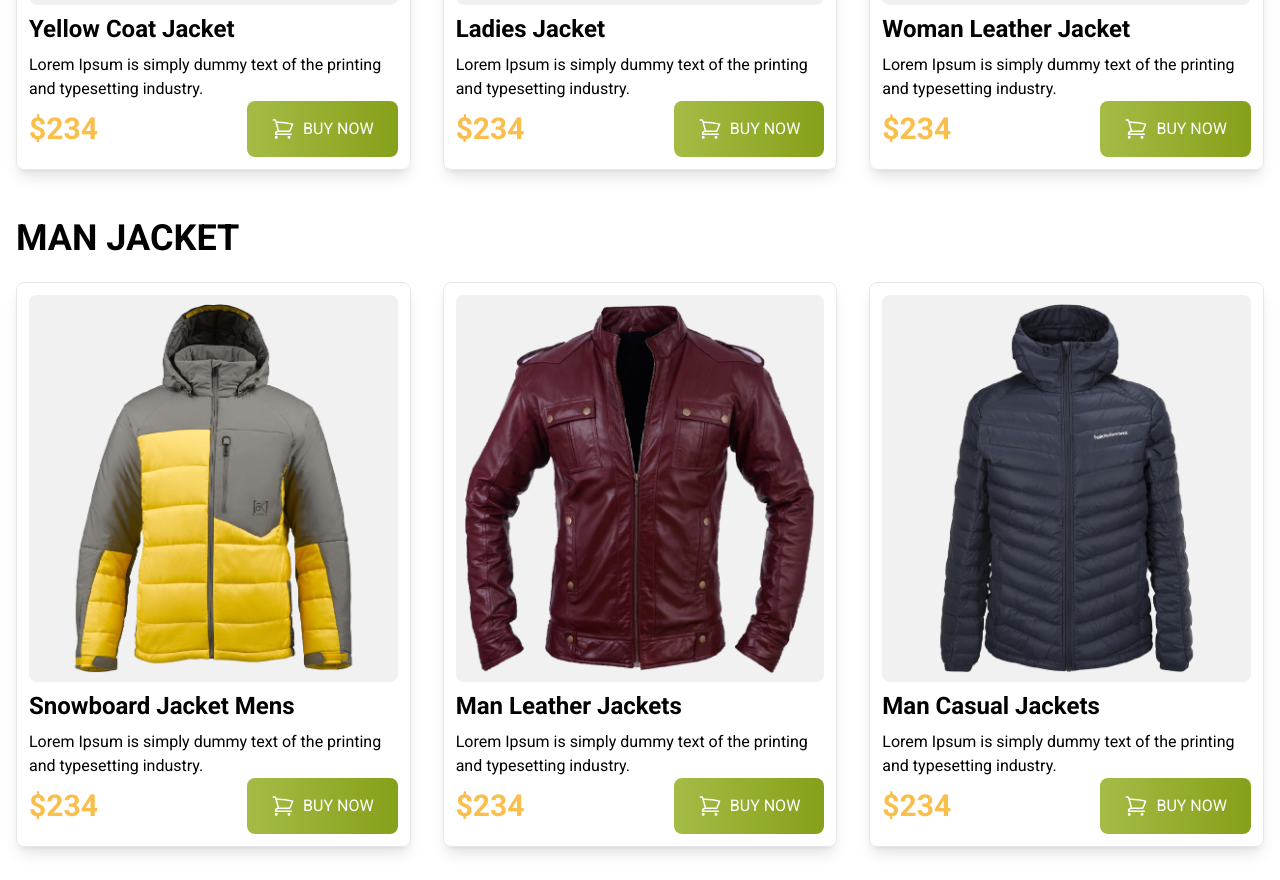
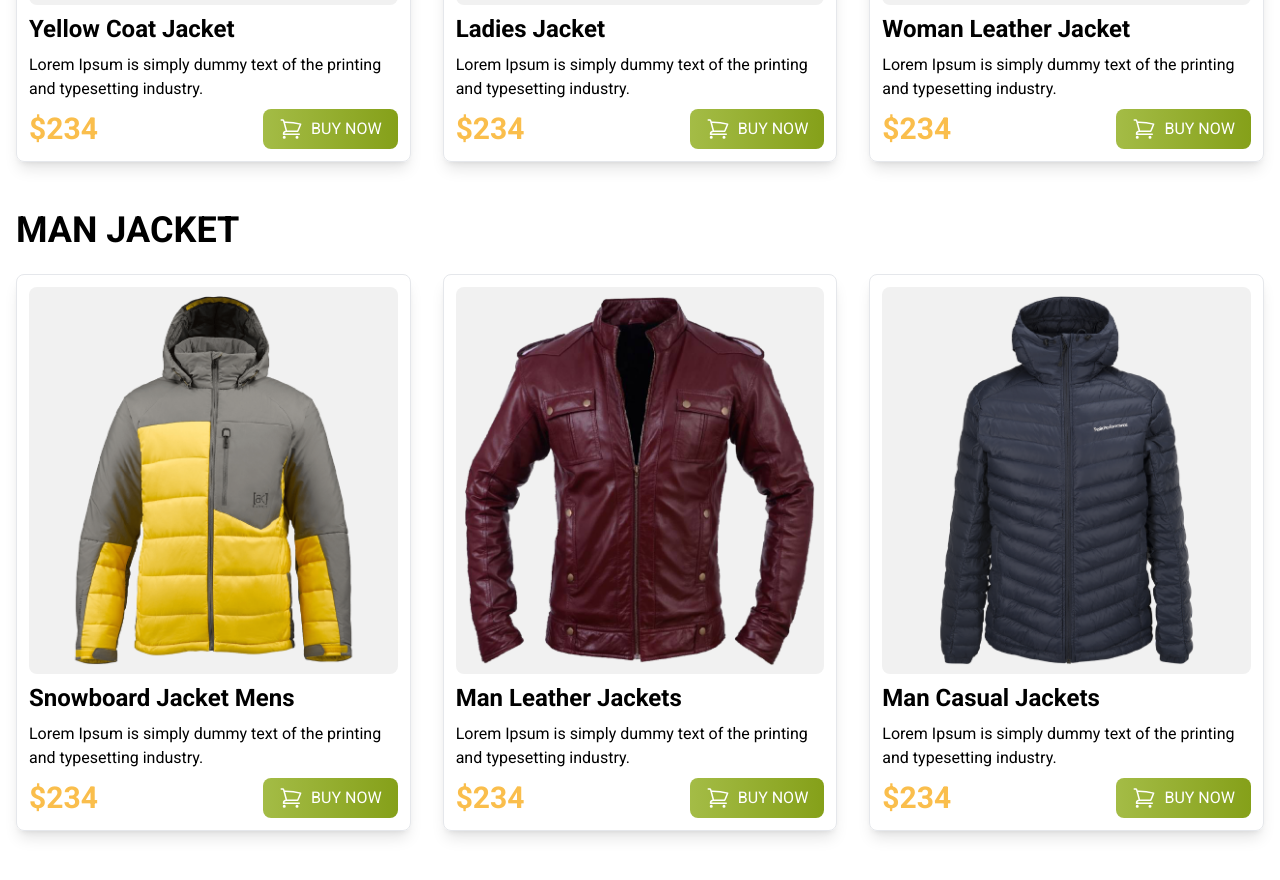
Before and after one commit to mafizul247/penguin-fashion, a plain HTML site: page index.html in a window 1280 px wide. Shown: the part 1132-2012 px from the top of the page. Drawn offline with nearby package versions, Linux system fonts and the light colour scheme.

Commit message:
Penguin Fashion

```diff
--- a/index.html
+++ b/index.html
@@ -66,11 +66,11 @@
                         <img class="w-auto mx-auto" src="./images/jacket-1.png" alt="Jaket">
                     </div>
                     <h3 class="text-2xl font-semibold py-2">Yellow Coat Jacket </h3>
-                    <p>Lorem Ipsum is simply dummy text of the printing and typesetting industry.</p>
+                    <p class="pb-2">Lorem Ipsum is simply dummy text of the printing and typesetting industry.</p>
                     <div class="flex justify-between items-center">
                         <h2 class="text-3xl font-semibold text-[#FABE4C]">$234</h2>
                         <button
-                            class="bg-gradient-to-r from-[#A4BC46] to-[#85A019] px-6 py-4 text-white rounded-lg flex gap-2">
+                            class="bg-gradient-to-r from-[#A4BC46] to-[#85A019] px-4 py-2 text-white rounded-lg flex gap-2">
                             <svg xmlns="http://www.w3.org/2000/svg" fill="none" viewBox="0 0 24 24" stroke-width="1.5"
                                 stroke="currentColor" class="size-6">
                                 <path stroke-linecap="round" stroke-linejoin="round"
@@ -84,11 +84,11 @@
                         <img class="w-auto mx-auto" src="./images/jacket-2.png" alt="Jaket">
                     </div>
                     <h3 class="text-2xl font-semibold py-2">Ladies Jacket </h3>
-                    <p>Lorem Ipsum is simply dummy text of the printing and typesetting industry.</p>
+                    <p class="pb-2">Lorem Ipsum is simply dummy text of the printing and typesetting industry.</p>
                     <div class="flex justify-between items-center">
                         <h2 class="text-3xl font-semibold text-[#FABE4C]">$234</h2>
                         <button
-                            class="bg-gradient-to-r from-[#A4BC46] to-[#85A019] px-6 py-4 text-white rounded-lg flex gap-2">
+                            class="bg-gradient-to-r from-[#A4BC46] to-[#85A019] px-4 py-2 text-white rounded-lg flex gap-2">
                             <svg xmlns="http://www.w3.org/2000/svg" fill="none" viewBox="0 0 24 24" stroke-width="1.5"
                                 stroke="currentColor" class="size-6">
                                 <path stroke-linecap="round" stroke-linejoin="round"
@@ -102,11 +102,11 @@
                         <img class="w-auto mx-auto" src="./images/jacket-3.png" alt="Jaket">
                     </div>
                     <h3 class="text-2xl font-semibold py-2">Woman Leather Jacket </h3>
-                    <p>Lorem Ipsum is simply dummy text of the printing and typesetting industry.</p>
+                    <p class="pb-2">Lorem Ipsum is simply dummy text of the printing and typesetting industry.</p>
                     <div class="flex justify-between items-center">
                         <h2 class="text-3xl font-semibold text-[#FABE4C]">$234</h2>
                         <button
-                            class="bg-gradient-to-r from-[#A4BC46] to-[#85A019] px-6 py-4 text-white rounded-lg flex gap-2">
+                            class="bg-gradient-to-r from-[#A4BC46] to-[#85A019] px-4 py-2 text-white rounded-lg flex gap-2">
                             <svg xmlns="http://www.w3.org/2000/svg" fill="none" viewBox="0 0 24 24" stroke-width="1.5"
                                 stroke="currentColor" class="size-6">
                                 <path stroke-linecap="round" stroke-linejoin="round"
@@ -125,11 +125,11 @@
                         <img class="w-auto mx-auto" src="./images/jacket-4.png" alt="Jaket">
                     </div>
                     <h3 class="text-2xl font-semibold py-2">Snowboard Jacket Mens</h3>
-                    <p>Lorem Ipsum is simply dummy text of the printing and typesetting industry.</p>
+                    <p class="pb-2">Lorem Ipsum is simply dummy text of the printing and typesetting industry.</p>
                     <div class="flex justify-between items-center">
                         <h2 class="text-3xl font-semibold text-[#FABE4C]">$234</h2>
                         <button
-                            class="bg-gradient-to-r from-[#A4BC46] to-[#85A019] px-6 py-4 text-white rounded-lg flex gap-2">
+                            class="bg-gradient-to-r from-[#A4BC46] to-[#85A019] px-4 py-2 text-white rounded-lg flex gap-2">
                             <svg xmlns="http://www.w3.org/2000/svg" fill="none" viewBox="0 0 24 24" stroke-width="1.5"
                                 stroke="currentColor" class="size-6">
                                 <path stroke-linecap="round" stroke-linejoin="round"
@@ -143,11 +143,11 @@
                         <img class="w-auto mx-auto" src="./images/jacket-5.png" alt="Jaket">
                     </div>
                     <h3 class="text-2xl font-semibold py-2">Man Leather Jackets</h3>
-                    <p>Lorem Ipsum is simply dummy text of the printing and typesetting industry.</p>
+                    <p class="pb-2">Lorem Ipsum is simply dummy text of the printing and typesetting industry.</p>
                     <div class="flex justify-between items-center">
                         <h2 class="text-3xl font-semibold text-[#FABE4C]">$234</h2>
                         <button
-                            class="bg-gradient-to-r from-[#A4BC46] to-[#85A019] px-6 py-4 text-white rounded-lg flex gap-2">
+                            class="bg-gradient-to-r from-[#A4BC46] to-[#85A019] px-4 py-2 text-white rounded-lg flex gap-2">
                             <svg xmlns="http://www.w3.org/2000/svg" fill="none" viewBox="0 0 24 24" stroke-width="1.5"
                                 stroke="currentColor" class="size-6">
                                 <path stroke-linecap="round" stroke-linejoin="round"
@@ -161,11 +161,11 @@
                         <img class="w-auto mx-auto" src="./images/jacket-6.png" alt="Jaket">
                     </div>
                     <h3 class="text-2xl font-semibold py-2">Man Casual Jackets</h3>
-                    <p>Lorem Ipsum is simply dummy text of the printing and typesetting industry.</p>
+                    <p class="pb-2">Lorem Ipsum is simply dummy text of the printing and typesetting industry.</p>
                     <div class="flex justify-between items-center">
                         <h2 class="text-3xl font-semibold text-[#FABE4C]">$234</h2>
                         <button
-                            class="bg-gradient-to-r from-[#A4BC46] to-[#85A019] px-6 py-4 text-white rounded-lg flex gap-2">
+                            class="bg-gradient-to-r from-[#A4BC46] to-[#85A019] px-4 py-2 text-white rounded-lg flex gap-2">
                             <svg xmlns="http://www.w3.org/2000/svg" fill="none" viewBox="0 0 24 24" stroke-width="1.5"
                                 stroke="currentColor" class="size-6">
                                 <path stroke-linecap="round" stroke-linejoin="round"
```
